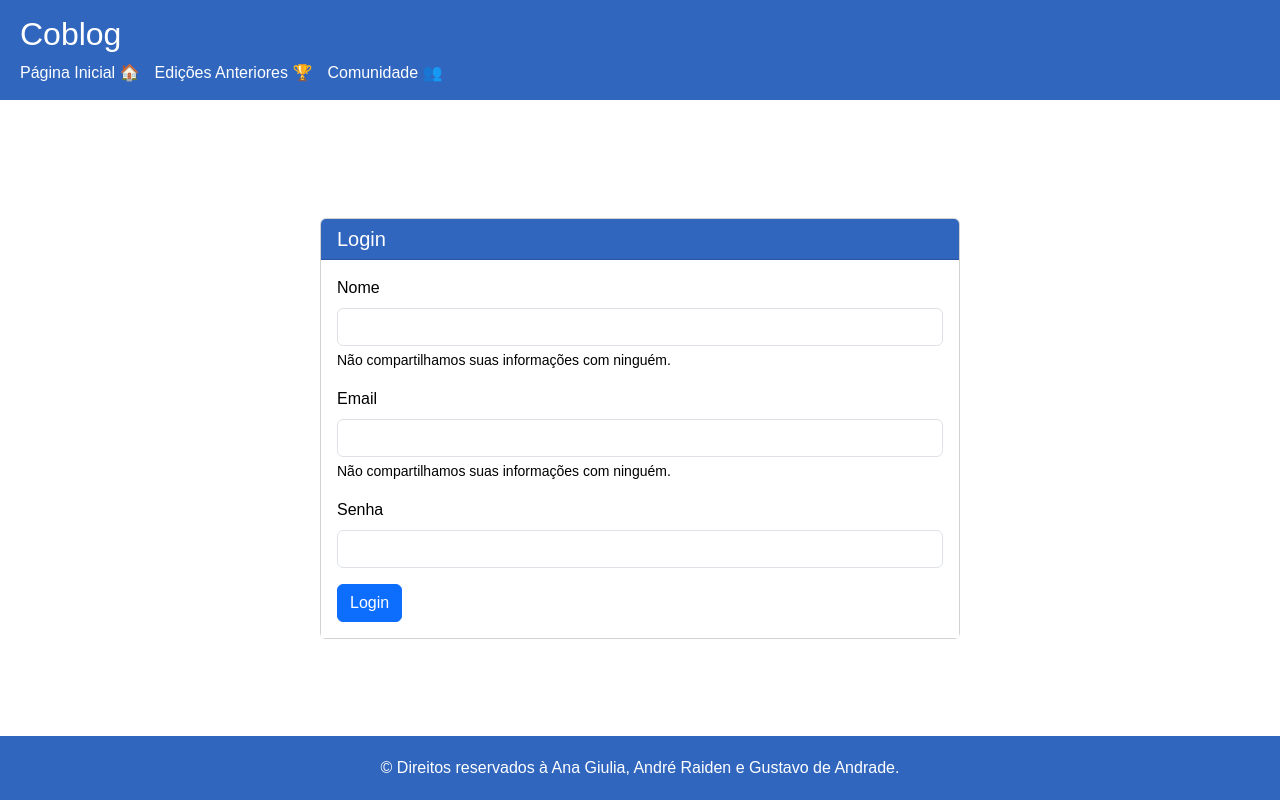
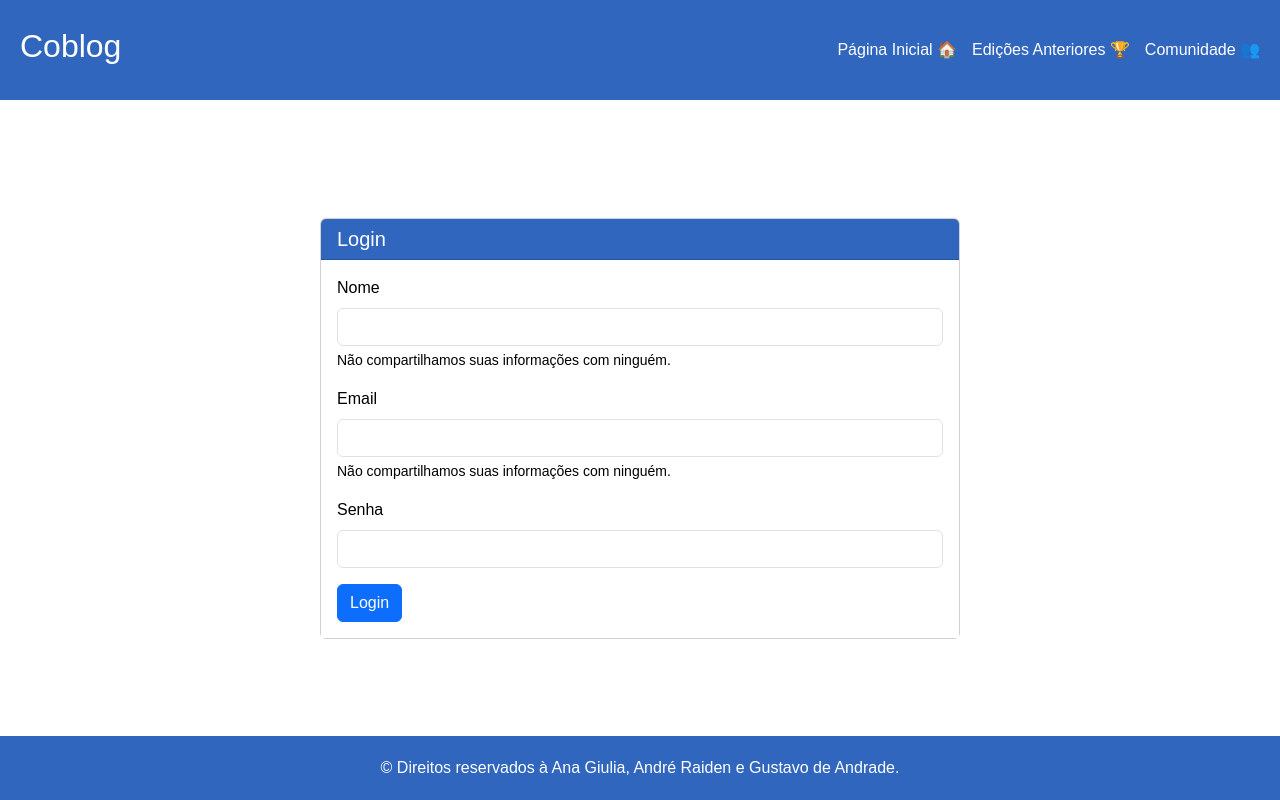
Before and after one commit to Gustavoandrade1006/Trabalho-de-web, a plain HTML site: page pages/login.html in a window 1280 px wide. Drawn offline with nearby package versions, Linux system fonts and the light colour scheme.

Commit message:
apenas corrigindo o header

```diff
--- a/css/style.css
+++ b/css/style.css
@@ -27,12 +27,12 @@ body {
 .header {
   display: flex;
   flex-direction: row;
-  justify-content: flex-start;
+  justify-content: space-between;
   align-items: center;
   color: white;
   background-color: var(--bg-header);
   height: 100px;
-  padding-left: 20px;
+  padding: 20px;
   z-index: 999;
 }
 
--- a/pages/login.html
+++ b/pages/login.html
@@ -21,15 +21,13 @@
     <div style="display: flex; flex-direction: column; min-height: 100vh;">
         <div class="container-fluid">
             <div class="row">
-                <header class="header">
-                    <div>
-                        <h2>Coblog</h2>
-                        <nav class="nav" style="gap: 15px">
-                            <a href="../index.html" target="_parent">Página Inicial 🏠</a>
-                            <a href="edicoesAnteriores.html" target="_parent">Edições Anteriores 🏆</a>
-                            <a href="comunidade.html" target="_parent">Comunidade 👥</a>
-                        </nav>
-                    </div>
+                <header class="header col-12">
+                    <h2>Coblog</h2>
+                    <nav id="nav" style="gap: 15px" class="d-flex justify-content-between">
+                        <a href="../index.html" target="_parent">Página Inicial 🏠</a>
+                        <a href="edicoesAnteriores.html" target="_parent">Edições Anteriores 🏆</a>
+                        <a href="comunidade.html" target="_parent">Comunidade 👥</a>
+                    </nav>
                 </header>
             </div>
         </div>
```
Also changed, not shown: index.html (+1 -3 lines), pages/edicoesAnteriores.html (+1 -0 lines).
